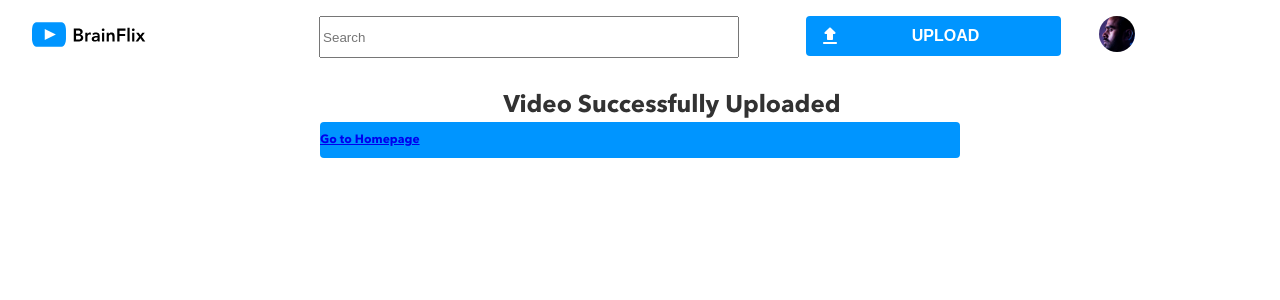
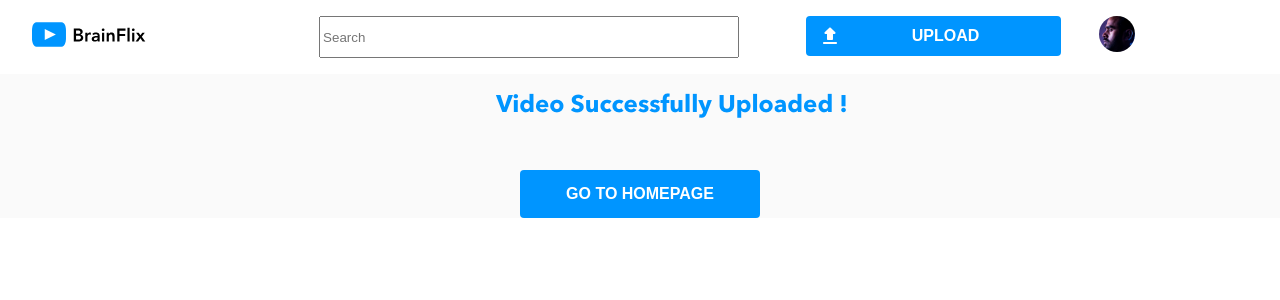
Before and after one commit to jemeryalvarado/brainflix, a React (Create React App) app: page /success in a window 1280 px wide. Shown: the top 300 px of the page. Built offline with nearby package versions, Linux system fonts and the light colour scheme.

Commit message:
starting to fix details accross the project

```diff
--- a/src/components/Comments/Comments.scss
+++ b/src/components/Comments/Comments.scss
@@ -61,42 +61,39 @@
     border-radius: 0.25rem;
     height: 6rem;
     border: 2px solid #e1e1e1;
-    grid-row-start: 2;
-    grid-column-start: 1;
-    grid-column-end: 8;
     margin-bottom: 1rem;
     width: 95%;
 
     &:focus {
-        outline: none; // Remove blue outline when focused
-        border-color: $BrainFlix-Blue; // Apply blue border color when focused
+        outline: none;
+        border-color: $BrainFlix-Blue;
     }
 
     &.error {
-        border-color: #d22d2d; // Apply red border color when in error state
+        border-color: #d22d2d;
         border-width: 1px;
         width: 95%;
     }
 
     &.has-text {
-        border-color: $BrainFlix-Blue; // Apply blue border color when there's text typed in
+        border-color: $BrainFlix-Blue;
     }
 
-    @include tablet{
-        grid-row-start: 2;
+    @include tablet {
         height: 2.5rem;
-        margin-right: 1rem;
-        width:92.5%;
-        grid-column-start: 1;
-        grid-column-end: -3;
+        width: 92.5%;
     }
 }
 
+.form-container {
+    display: flex;
+    flex-direction: column;
+    align-items: start;
+    width: 100%;
+}
+
 .button {
-    width: 100%;
     height: 2.25rem;
-    grid-column-start: 1;
-    grid-column-end: 11;
     background-color: $BrainFlix-Blue;
     border: none;
     border-radius: 0.25rem;
@@ -104,30 +101,15 @@
     line-height: 1.25rem;
     font-weight: 700;
     display: flex;
-    flex-direction: row;
-    width: 95%;
     align-items: center;
-    margin: auto;
-    @include tablet{
-      gap: 0%;
-      grid-column-start: 6;
-      grid-column-end: -1;
-      grid-row-start: 1;
-      height: 2.5rem;
-      margin: 0;
     width: 100%;
 }
-    @include tablet{
-      width: 95%;
-    }
 
-    &-name{
-      width: 90%;
+.button-name {
+    flex: 1; // Take remaining space
     text-align: center;
     text-decoration: none;
     color: white;
-    }
-
 }
 
   &-text {
--- a/src/pages/UploadSuccess/UploadSuccess.js
+++ b/src/pages/UploadSuccess/UploadSuccess.js
@@ -5,9 +5,10 @@ function UploadSuccess (){
 
     return(
         <div className="video-success">
-            <h2>Video Successfully Uploaded</h2>
+            <h2>Video Successfully Uploaded !</h2>
 
-            <Link to = "/" className="video-success__button"> Go to Homepage</Link>
+            <Link to = "/" className="video-wrapper"> <button className="video-button">GO TO HOMEPAGE</button>
+            </Link>
         </div>
     );
 };
--- a/src/pages/UploadSuccess/UploadSuccess.scss
+++ b/src/pages/UploadSuccess/UploadSuccess.scss
@@ -3,29 +3,38 @@
 @use "../../styles/partials/mixins" as *;
 @use "../../styles/partials/mediaqueries" as *;
 
-.video-success{
+.video-success {
   font-family: Avenir-Next-Bold;
   width: 100%;
-    h2{
+  display: flex;
+  flex-direction: column;
+  align-items: center;
+  gap: 3rem;
+  background-color: $Alabaster;
+  h2 {
     @include mobile-page-header;
-        color: $BrainFlix-Black;
+    color: $BrainFlix-Blue;
     text-align: center;
   }
-    &__button{
-        width: 50%;
-        height: 2.25rem;
-        grid-column-start: 1;
-        grid-column-end: 11;
-        background-color: #0095FF;
+.video-wrapper{
+    text-decoration: none;
+}
+  .video-button {
+    height: 3rem;
+    background-color: $BrainFlix-Blue;
     border: none;
     border-radius: 0.25rem;
-        font-size: .75rem;
+    font-size: 1rem;
     line-height: 1.25rem;
     font-weight: 700;
     display: flex;
     flex-direction: row;
+    justify-content: center;
+    width: 15rem;
+    align-items: center;
+    margin: 0;
+    text-decoration: none;
+    color: $White;
 
-        align-items: center;
-        margin: auto;
   }
 }
```
Lines whose indentation alone changed are shown as unchanged.
